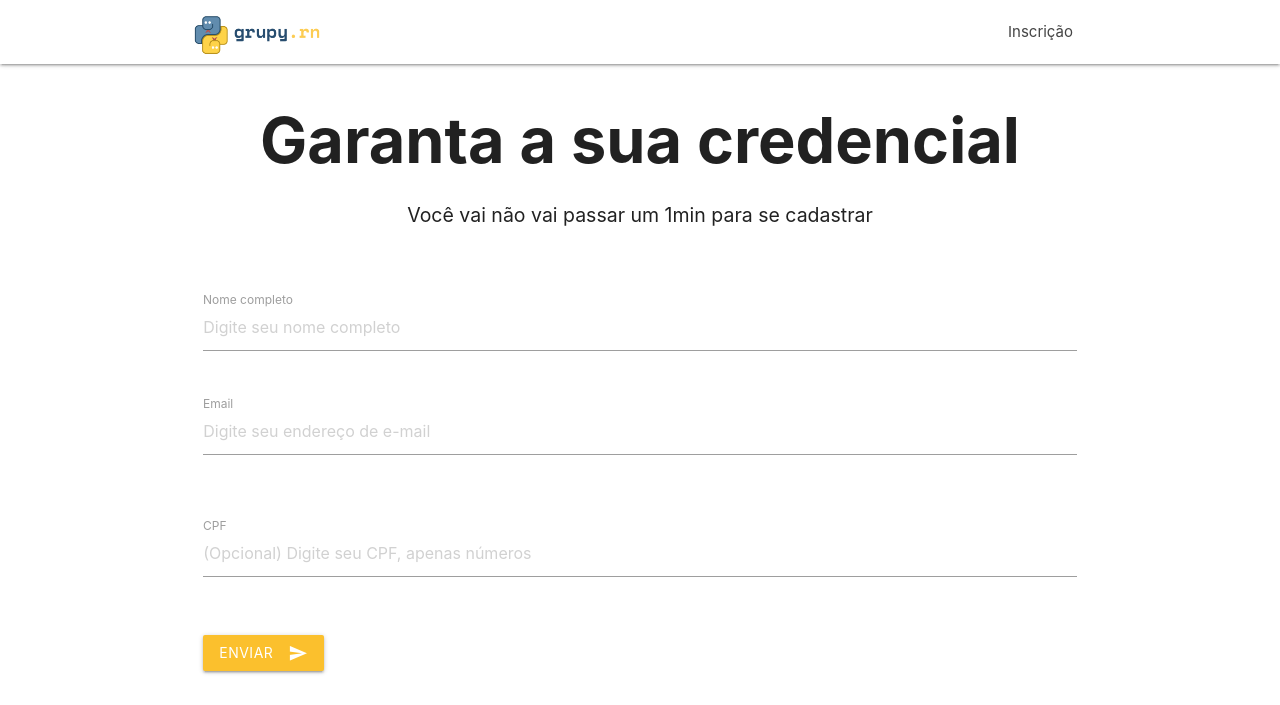
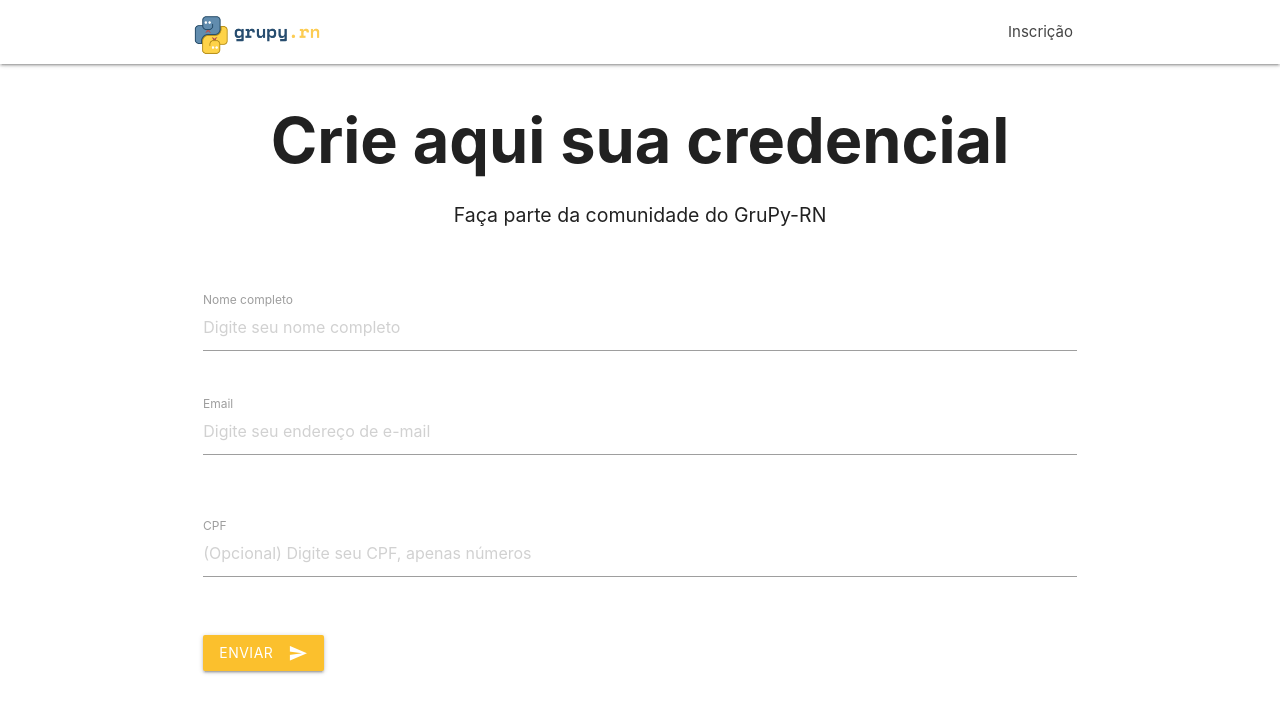
Before and after one commit to grupyrn/jararaca, a Django app: page / in a window 1280 px wide. Shown: the top 705 px of the page. Run offline with Django 3.2, Linux system fonts and the light colour scheme; parts of the project's set-up code (start-up, migrations or seed data) failed here and were passed over; some libraries are stand-ins or nearby versions.

Commit message:
Text changes

```diff
--- a/registration/templates/registration/form.html
+++ b/registration/templates/registration/form.html
@@ -37,8 +37,8 @@
   {#      <div class="parallax bg-blur"><img class="responsive-img" src="{% static 'img/meetup3.jpg' %}" alt="Unsplashed background img 1"></div>#}
   {#    </div>#}
   <div class="container">
-    <h1 class="center-align h1-header">Garanta a sua credencial</h1>
-    <p class="center-align p-header">Você vai não vai passar um 1min para se cadastrar</p>
+    <h1 class="center-align h1-header">Crie aqui sua credencial</h1>
+    <p class="center-align p-header">Faça parte da comunidade do GruPy-RN</p>
   </div>
 
 </header>
```
